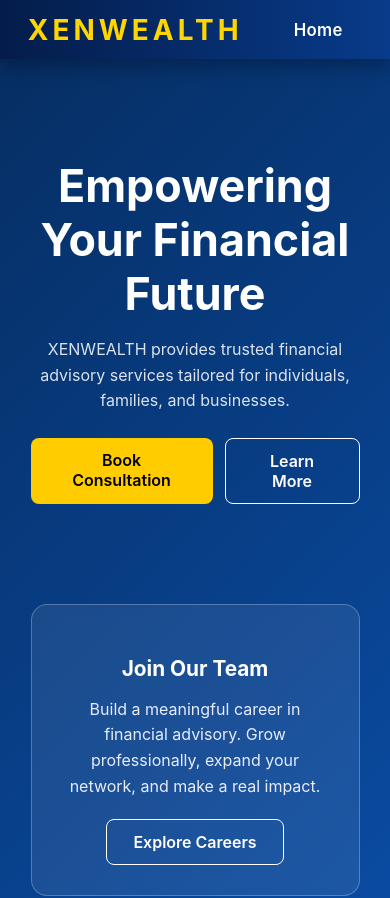
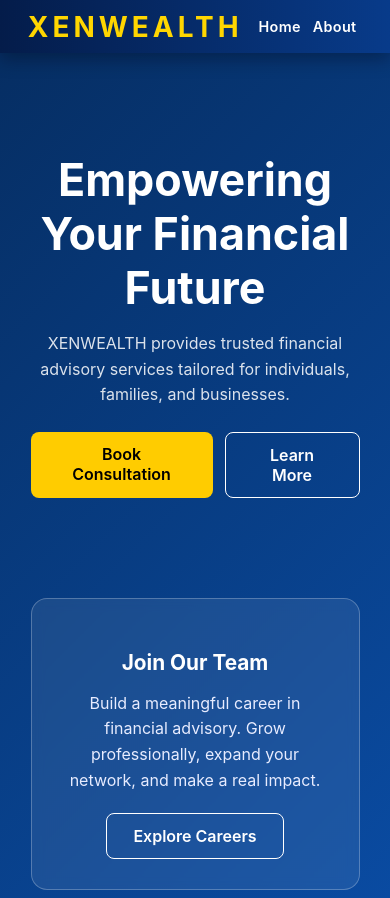
Before and after one commit to Fhariz19/xenwealth, a React (Create React App) app: page / in a window 390 px wide. Shown: the top 898 px of the page. Built offline with nearby package versions, Linux system fonts and the light colour scheme.

Commit message:
Fix mobile navbar overflow

```diff
--- a/src/Components/Navbar.css
+++ b/src/Components/Navbar.css
@@ -45,3 +45,23 @@
 .nav-links a:hover {
   opacity: 0.85;
 }
+
+@media (max-width: 768px) {
+
+  .nav-inner {
+    padding: 0 1rem;
+  }
+
+  .nav-links {
+    display: flex;
+    gap: 12px;
+    overflow-x: auto;
+    white-space: nowrap;
+  }
+
+  .nav-links a {
+    margin-left: 0;
+    font-size: 0.9rem;
+  }
+
+}
--- a/src/index.css
+++ b/src/index.css
@@ -200,3 +200,11 @@ img {
   max-width: 100%;
   height: auto;
 }
+
+* {
+  box-sizing: border-box;
+}
+
+body {
+  overflow-x: hidden;
+}
```
